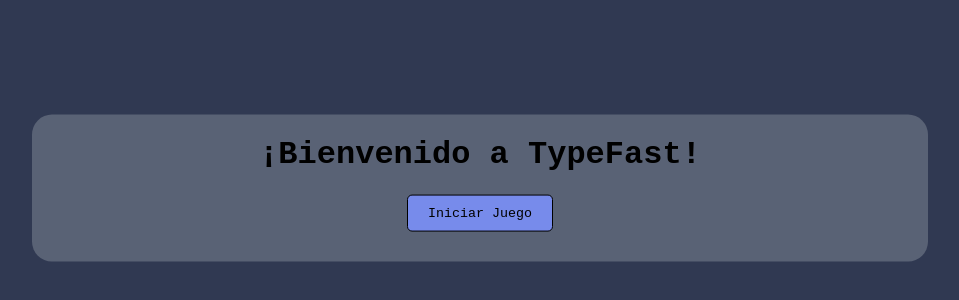
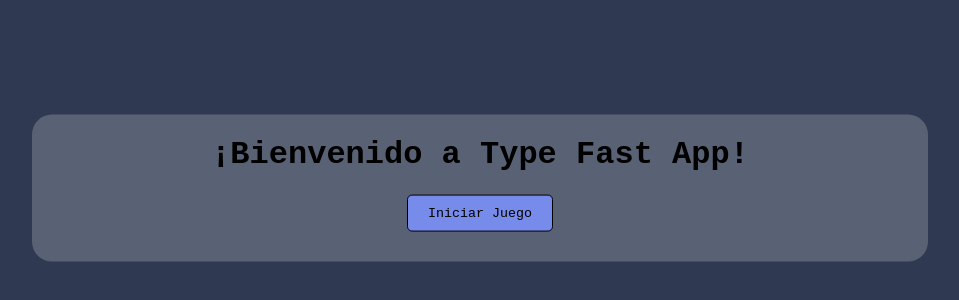
Before and after one commit to LucasAguilar647/TypeFast.App, a React (Vite) app: page / in a window 1280 px wide. Shown: the part 212-512 px from the top of the page, without its empty margins (160-1119 px from the left). Built offline with nearby package versions, Linux system fonts and the light colour scheme; no server answers.

Commit message:
Update PantallaInicio.jsx

```diff
--- a/src/components/PantallaInicio.jsx
+++ b/src/components/PantallaInicio.jsx
@@ -6,7 +6,7 @@ export const PantallaInicio = ( {handleInicioDeJuego} ) => {
 
   return (
     <div className='pantalla-inicio'>
-        <h1>¡Bienvenido a TypeFast!</h1>
+        <h1>¡Bienvenido a Type Fast App!</h1>
 
         <button
             className='btn-iniciar-juego'
```
